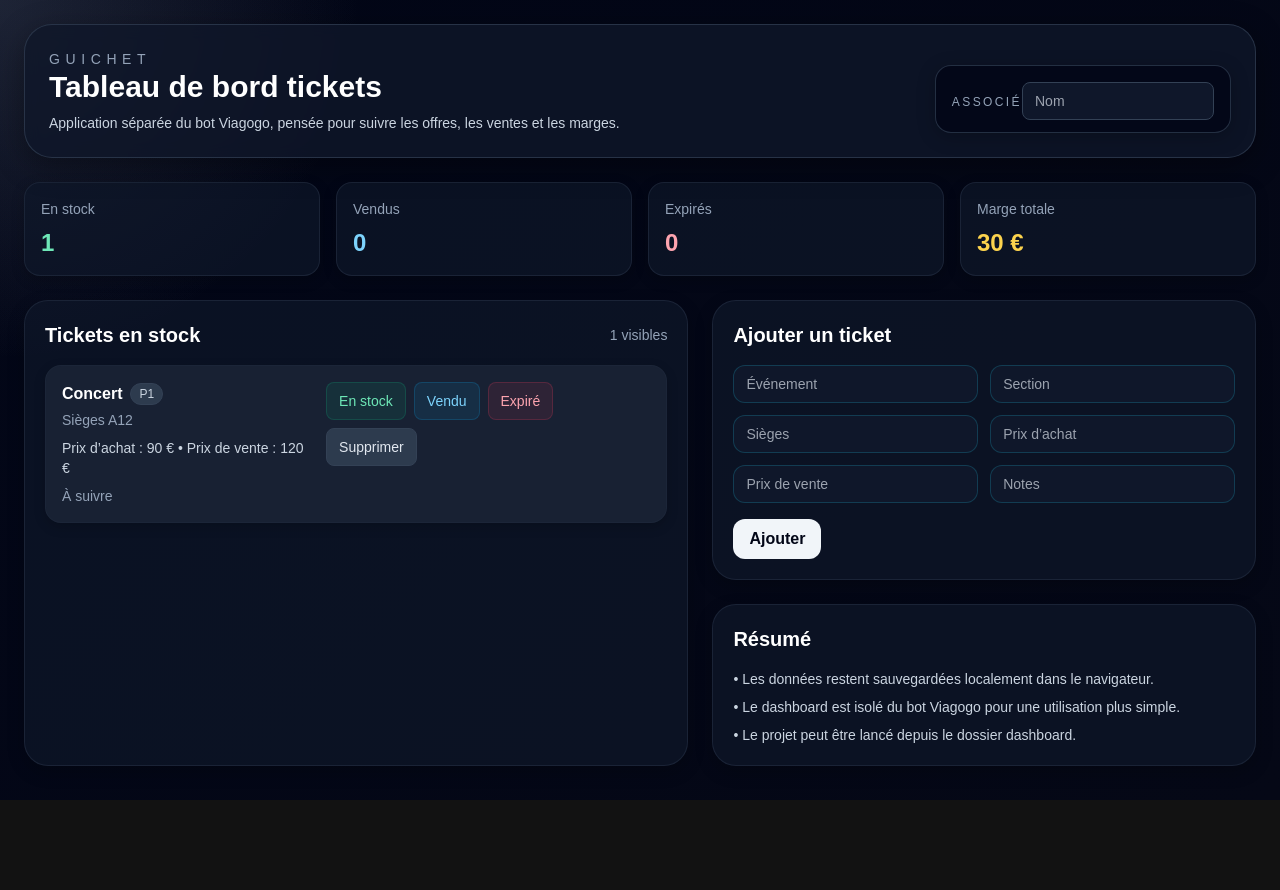
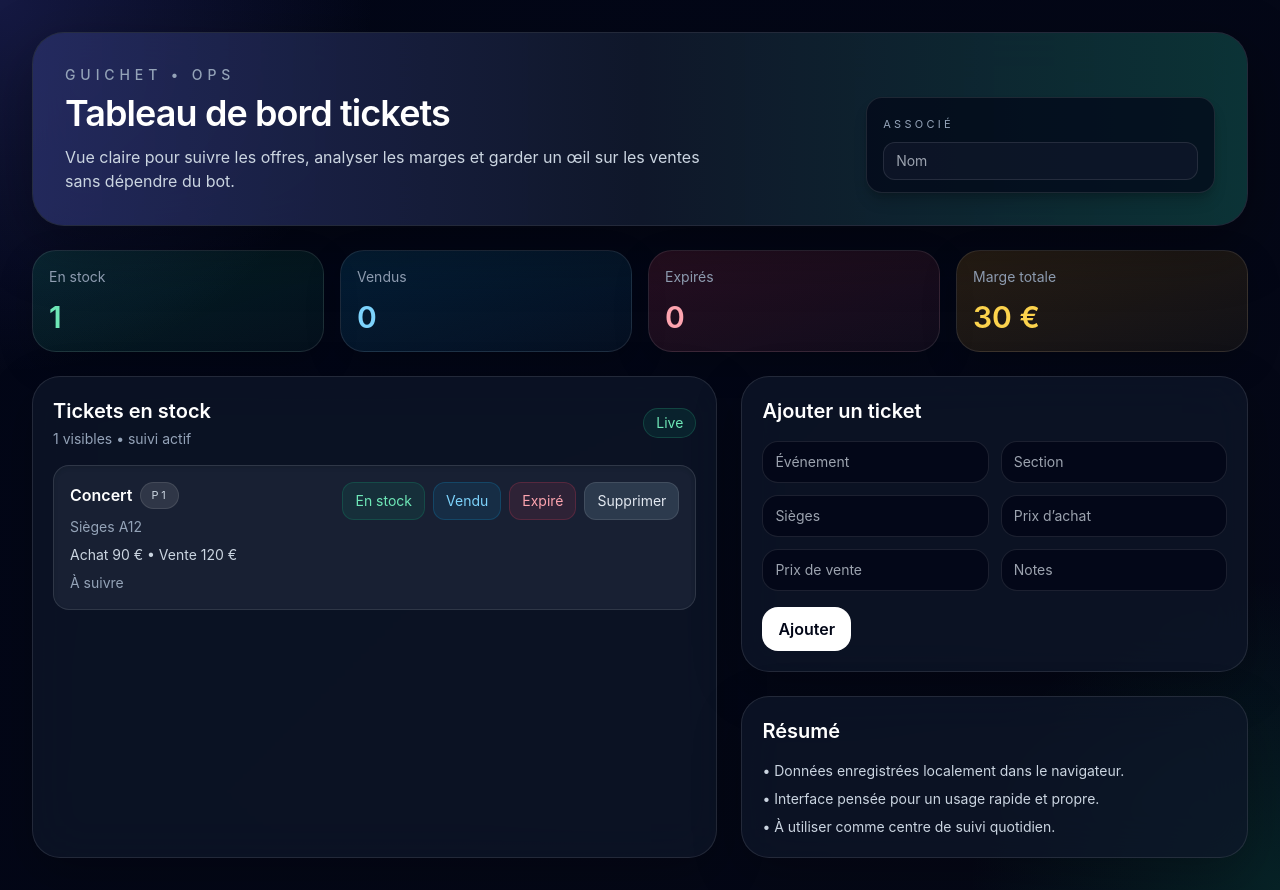
Before and after one commit to alexeden69/Site-Tickets, a Next.js app: page / in a window 1280 px wide. Before the commit the page ends 800 px from the top, so only its background shows below. Built offline with nearby package versions, Linux system fonts and the light colour scheme.

Commit message:
style: refresh dashboard interface

```diff
--- a/app/globals.css
+++ b/app/globals.css
@@ -10,12 +10,18 @@ body {
   margin: 0;
   min-height: 100vh;
   background:
-    radial-gradient(circle at top left, rgba(148, 163, 184, 0.12), transparent 24%),
+    radial-gradient(circle at top left, rgba(99, 102, 241, 0.2), transparent 24%),
+    radial-gradient(circle at bottom right, rgba(16, 185, 129, 0.15), transparent 20%),
     linear-gradient(135deg, #020617 0%, #050816 100%);
   color: #f8fafc;
-  font-family: Arial, Helvetica, sans-serif;
+  font-family: Inter, Arial, Helvetica, sans-serif;
 }
 
 * {
   box-sizing: border-box;
 }
+
+::selection {
+  background: rgba(99, 102, 241, 0.45);
+  color: white;
+}
--- a/app/page.tsx
+++ b/app/page.tsx
@@ -107,65 +107,83 @@ export default function HomePage() {
   };
 
   return (
-    <main className="min-h-screen bg-[radial-gradient(circle_at_top_left,_rgba(148,163,184,0.08),_transparent_24%)] p-6 text-slate-100">
+    <main className="min-h-screen p-4 text-slate-100 sm:p-6 lg:p-8">
       <div className="mx-auto flex max-w-7xl flex-col gap-6">
-        <header className="rounded-[28px] border border-slate-700/70 bg-slate-900/80 p-6 shadow-[0_8px_30px_rgba(0,0,0,0.35)] backdrop-blur">
-          <div className="flex flex-col gap-4 lg:flex-row lg:items-end lg:justify-between">
-            <div>
-              <p className="text-sm uppercase tracking-[0.4em] text-slate-400">Guichet</p>
-              <h1 className="text-3xl font-semibold text-white">Tableau de bord tickets</h1>
-              <p className="mt-2 max-w-2xl text-sm text-slate-300">Application séparée du bot Viagogo, pensée pour suivre les offres, les ventes et les marges.</p>
+        <header className="overflow-hidden rounded-[32px] border border-white/10 bg-slate-900/70 shadow-[0_20px_60px_rgba(0,0,0,0.35)] backdrop-blur-xl">
+          <div className="bg-gradient-to-r from-indigo-500/25 via-slate-900 to-emerald-500/20 p-6 sm:p-8">
+            <div className="flex flex-col gap-6 lg:flex-row lg:items-end lg:justify-between">
+              <div className="max-w-2xl">
+                <p className="text-sm font-medium uppercase tracking-[0.35em] text-slate-400">Guichet • Ops</p>
+                <h1 className="mt-2 text-3xl font-semibold tracking-tight text-white sm:text-4xl">
+                  Tableau de bord tickets
+                </h1>
+                <p className="mt-3 text-sm leading-6 text-slate-300 sm:text-base">
+                  Vue claire pour suivre les offres, analyser les marges et garder un œil sur les ventes sans dépendre du bot.
+                </p>
               </div>
-            <div className="rounded-2xl border border-slate-700/70 bg-slate-950/80 px-4 py-3 shadow-[0_4px_18px_rgba(0,0,0,0.25)]">
-              <label className="text-xs uppercase tracking-[0.2em] text-slate-400">Associé</label>
+
+              <div className="rounded-2xl border border-white/10 bg-slate-950/70 px-4 py-3 shadow-lg shadow-black/20">
+                <label className="text-[11px] uppercase tracking-[0.3em] text-slate-400">Associé</label>
                 <input
                   value={settings.associateName}
                   onChange={(e) => setSettings((prev) => ({ ...prev, associateName: e.target.value }))}
                   placeholder="Nom"
-                className="mt-1 w-48 rounded-lg border border-slate-700 bg-slate-900 px-3 py-2 text-sm text-white outline-none ring-0"
+                  className="mt-2 w-full min-w-[220px] rounded-xl border border-white/10 bg-slate-900/80 px-3 py-2 text-sm text-white outline-none ring-0"
                 />
+              </div>
             </div>
           </div>
         </header>
 
-        <section className="grid gap-4 md:grid-cols-4">
+        <section className="grid gap-4 md:grid-cols-2 xl:grid-cols-4">
           {[
-            { label: 'En stock', value: stats.active, accent: 'text-emerald-300' },
-            { label: 'Vendus', value: stats.sold, accent: 'text-sky-300' },
-            { label: 'Expirés', value: stats.expired, accent: 'text-rose-300' },
-            { label: 'Marge totale', value: `${stats.totalMargin} €`, accent: 'text-amber-300' },
+            { label: 'En stock', value: stats.active, accent: 'text-emerald-300', glow: 'from-emerald-500/15 to-emerald-400/5' },
+            { label: 'Vendus', value: stats.sold, accent: 'text-sky-300', glow: 'from-sky-500/15 to-sky-400/5' },
+            { label: 'Expirés', value: stats.expired, accent: 'text-rose-300', glow: 'from-rose-500/15 to-rose-400/5' },
+            { label: 'Marge totale', value: `${stats.totalMargin} €`, accent: 'text-amber-300', glow: 'from-amber-500/15 to-amber-400/5' },
           ].map((card) => (
-            <div key={card.label} className="rounded-2xl border border-slate-800/80 bg-slate-900/70 p-4 shadow-[0_4px_14px_rgba(0,0,0,0.2)]">
+            <div key={card.label} className={`rounded-3xl border border-white/10 bg-gradient-to-br ${card.glow} p-4 shadow-[0_12px_35px_rgba(0,0,0,0.2)]`}>
               <p className="text-sm text-slate-400">{card.label}</p>
-              <p className={`mt-2 text-2xl font-semibold ${card.accent}`}>{card.value}</p>
+              <p className={`mt-3 text-3xl font-semibold ${card.accent}`}>{card.value}</p>
             </div>
           ))}
         </section>
 
-        <section className="grid gap-6 xl:grid-cols-[1.1fr_0.9fr]">
-          <div className="rounded-3xl border border-slate-800/80 bg-slate-900/70 p-5 shadow-[0_6px_18px_rgba(0,0,0,0.2)]">
+        <section className="grid gap-6 xl:grid-cols-[1.15fr_0.85fr]">
+          <div className="rounded-[28px] border border-white/10 bg-slate-900/70 p-5 shadow-[0_16px_50px_rgba(0,0,0,0.24)] backdrop-blur-xl">
             <div className="mb-4 flex items-center justify-between">
+              <div>
                 <h2 className="text-xl font-semibold text-white">Tickets en stock</h2>
-              <span className="text-sm text-slate-400">{filteredTickets.length} visibles</span>
+                <p className="mt-1 text-sm text-slate-400">{filteredTickets.length} visibles • suivi actif</p>
               </div>
+              <div className="rounded-full border border-emerald-400/20 bg-emerald-500/10 px-3 py-1 text-sm text-emerald-300">
+                Live
+              </div>
+            </div>
+
             <div className="space-y-3">
               {filteredTickets.map((ticket) => (
-                <article key={ticket.id} className="rounded-2xl border border-slate-800/70 bg-slate-800/70 p-4 shadow-[0_4px_12px_rgba(0,0,0,0.18)]">
-                  <div className="flex flex-col gap-3 lg:flex-row lg:items-start lg:justify-between">
+                <article key={ticket.id} className="rounded-2xl border border-white/10 bg-slate-800/70 p-4 shadow-inner shadow-black/10">
+                  <div className="flex flex-col gap-4 lg:flex-row lg:items-start lg:justify-between">
                     <div>
-                      <div className="flex items-center gap-2">
+                      <div className="flex flex-wrap items-center gap-2">
                         <h3 className="font-semibold text-white">{ticket.event}</h3>
-                        <span className="rounded-full border border-slate-700 bg-slate-700/80 px-2 py-0.5 text-xs text-slate-300">{ticket.section}</span>
+                        <span className="rounded-full border border-white/10 bg-white/10 px-2.5 py-1 text-[11px] uppercase tracking-[0.25em] text-slate-300">
+                          {ticket.section}
+                        </span>
                       </div>
-                      <p className="mt-1 text-sm text-slate-400">Sièges {ticket.seats}</p>
-                      <p className="mt-2 text-sm text-slate-300">Prix d’achat : {ticket.price} € • Prix de vente : {ticket.salePrice} €</p>
+                      <p className="mt-2 text-sm text-slate-400">Sièges {ticket.seats}</p>
+                      <p className="mt-2 text-sm text-slate-300">
+                        Achat {ticket.price} € • Vente {ticket.salePrice} €
+                      </p>
                       {ticket.notes ? <p className="mt-2 text-sm text-slate-400">{ticket.notes}</p> : null}
                     </div>
+
                     <div className="flex flex-wrap gap-2">
-                      <button onClick={() => updateTicketStatus(ticket.id, 'En stock')} className="rounded-lg border border-emerald-500/20 bg-emerald-500/10 px-3 py-2 text-sm text-emerald-300">En stock</button>
-                      <button onClick={() => updateTicketStatus(ticket.id, 'Vendu')} className="rounded-lg border border-sky-500/20 bg-sky-500/10 px-3 py-2 text-sm text-sky-300">Vendu</button>
-                      <button onClick={() => updateTicketStatus(ticket.id, 'Expiré')} className="rounded-lg border border-rose-500/20 bg-rose-500/10 px-3 py-2 text-sm text-rose-300">Expiré</button>
-                      <button onClick={() => removeTicket(ticket.id)} className="rounded-lg border border-slate-700 bg-slate-700/80 px-3 py-2 text-sm text-slate-200">Supprimer</button>
+                      <button onClick={() => updateTicketStatus(ticket.id, 'En stock')} className="rounded-xl border border-emerald-500/20 bg-emerald-500/10 px-3 py-2 text-sm text-emerald-300 transition hover:bg-emerald-500/20">En stock</button>
+                      <button onClick={() => updateTicketStatus(ticket.id, 'Vendu')} className="rounded-xl border border-sky-500/20 bg-sky-500/10 px-3 py-2 text-sm text-sky-300 transition hover:bg-sky-500/20">Vendu</button>
+                      <button onClick={() => updateTicketStatus(ticket.id, 'Expiré')} className="rounded-xl border border-rose-500/20 bg-rose-500/10 px-3 py-2 text-sm text-rose-300 transition hover:bg-rose-500/20">Expiré</button>
+                      <button onClick={() => removeTicket(ticket.id)} className="rounded-xl border border-white/10 bg-slate-700/80 px-3 py-2 text-sm text-slate-200 transition hover:bg-slate-600/80">Supprimer</button>
                     </div>
                   </div>
                 </article>
@@ -174,25 +192,25 @@ export default function HomePage() {
           </div>
 
           <div className="space-y-6">
-            <form onSubmit={addTicket} className="rounded-3xl border border-slate-800/80 bg-slate-900/70 p-5 shadow-[0_6px_18px_rgba(0,0,0,0.2)]">
+            <form onSubmit={addTicket} className="rounded-[28px] border border-white/10 bg-slate-900/70 p-5 shadow-[0_16px_50px_rgba(0,0,0,0.24)] backdrop-blur-xl">
               <h2 className="text-xl font-semibold text-white">Ajouter un ticket</h2>
               <div className="mt-4 grid gap-3 md:grid-cols-2">
-                <input value={form.event} onChange={(e) => setForm((prev) => ({ ...prev, event: e.target.value }))} placeholder="Événement" className="rounded-xl border border-cyan-400/20 bg-slate-900 px-3 py-2 text-sm text-white outline-none" />
-                <input value={form.section} onChange={(e) => setForm((prev) => ({ ...prev, section: e.target.value }))} placeholder="Section" className="rounded-xl border border-cyan-400/20 bg-slate-900 px-3 py-2 text-sm text-white outline-none" />
-                <input value={form.seats} onChange={(e) => setForm((prev) => ({ ...prev, seats: e.target.value }))} placeholder="Sièges" className="rounded-xl border border-cyan-400/20 bg-slate-900 px-3 py-2 text-sm text-white outline-none" />
-                <input type="number" value={form.price} onChange={(e) => setForm((prev) => ({ ...prev, price: e.target.value }))} placeholder="Prix d’achat" className="rounded-xl border border-cyan-400/20 bg-slate-900 px-3 py-2 text-sm text-white outline-none" />
-                <input type="number" value={form.salePrice} onChange={(e) => setForm((prev) => ({ ...prev, salePrice: e.target.value }))} placeholder="Prix de vente" className="rounded-xl border border-cyan-400/20 bg-slate-900 px-3 py-2 text-sm text-white outline-none" />
-                <input value={form.notes} onChange={(e) => setForm((prev) => ({ ...prev, notes: e.target.value }))} placeholder="Notes" className="rounded-xl border border-cyan-400/20 bg-slate-900 px-3 py-2 text-sm text-white outline-none" />
+                <input value={form.event} onChange={(e) => setForm((prev) => ({ ...prev, event: e.target.value }))} placeholder="Événement" className="rounded-2xl border border-white/10 bg-slate-950/80 px-3 py-2.5 text-sm text-white outline-none" />
+                <input value={form.section} onChange={(e) => setForm((prev) => ({ ...prev, section: e.target.value }))} placeholder="Section" className="rounded-2xl border border-white/10 bg-slate-950/80 px-3 py-2.5 text-sm text-white outline-none" />
+                <input value={form.seats} onChange={(e) => setForm((prev) => ({ ...prev, seats: e.target.value }))} placeholder="Sièges" className="rounded-2xl border border-white/10 bg-slate-950/80 px-3 py-2.5 text-sm text-white outline-none" />
+                <input type="number" value={form.price} onChange={(e) => setForm((prev) => ({ ...prev, price: e.target.value }))} placeholder="Prix d’achat" className="rounded-2xl border border-white/10 bg-slate-950/80 px-3 py-2.5 text-sm text-white outline-none" />
+                <input type="number" value={form.salePrice} onChange={(e) => setForm((prev) => ({ ...prev, salePrice: e.target.value }))} placeholder="Prix de vente" className="rounded-2xl border border-white/10 bg-slate-950/80 px-3 py-2.5 text-sm text-white outline-none" />
+                <input value={form.notes} onChange={(e) => setForm((prev) => ({ ...prev, notes: e.target.value }))} placeholder="Notes" className="rounded-2xl border border-white/10 bg-slate-950/80 px-3 py-2.5 text-sm text-white outline-none" />
               </div>
-              <button type="submit" className="mt-4 rounded-xl bg-slate-100 px-4 py-2 font-semibold text-slate-950">Ajouter</button>
+              <button type="submit" className="mt-4 rounded-2xl bg-white px-4 py-2.5 font-semibold text-slate-950 transition hover:bg-slate-100">Ajouter</button>
             </form>
 
-            <div className="rounded-3xl border border-slate-800/80 bg-slate-900/70 p-5 shadow-[0_6px_18px_rgba(0,0,0,0.2)]">
+            <div className="rounded-[28px] border border-white/10 bg-slate-900/70 p-5 shadow-[0_16px_50px_rgba(0,0,0,0.24)] backdrop-blur-xl">
               <h2 className="text-xl font-semibold text-white">Résumé</h2>
               <ul className="mt-4 space-y-2 text-sm text-slate-300">
-                <li>• Les données restent sauvegardées localement dans le navigateur.</li>
-                <li>• Le dashboard est isolé du bot Viagogo pour une utilisation plus simple.</li>
-                <li>• Le projet peut être lancé depuis le dossier dashboard.</li>
+                <li>• Données enregistrées localement dans le navigateur.</li>
+                <li>• Interface pensée pour un usage rapide et propre.</li>
+                <li>• À utiliser comme centre de suivi quotidien.</li>
               </ul>
             </div>
           </div>
```
Lines whose indentation alone changed are shown as unchanged.
